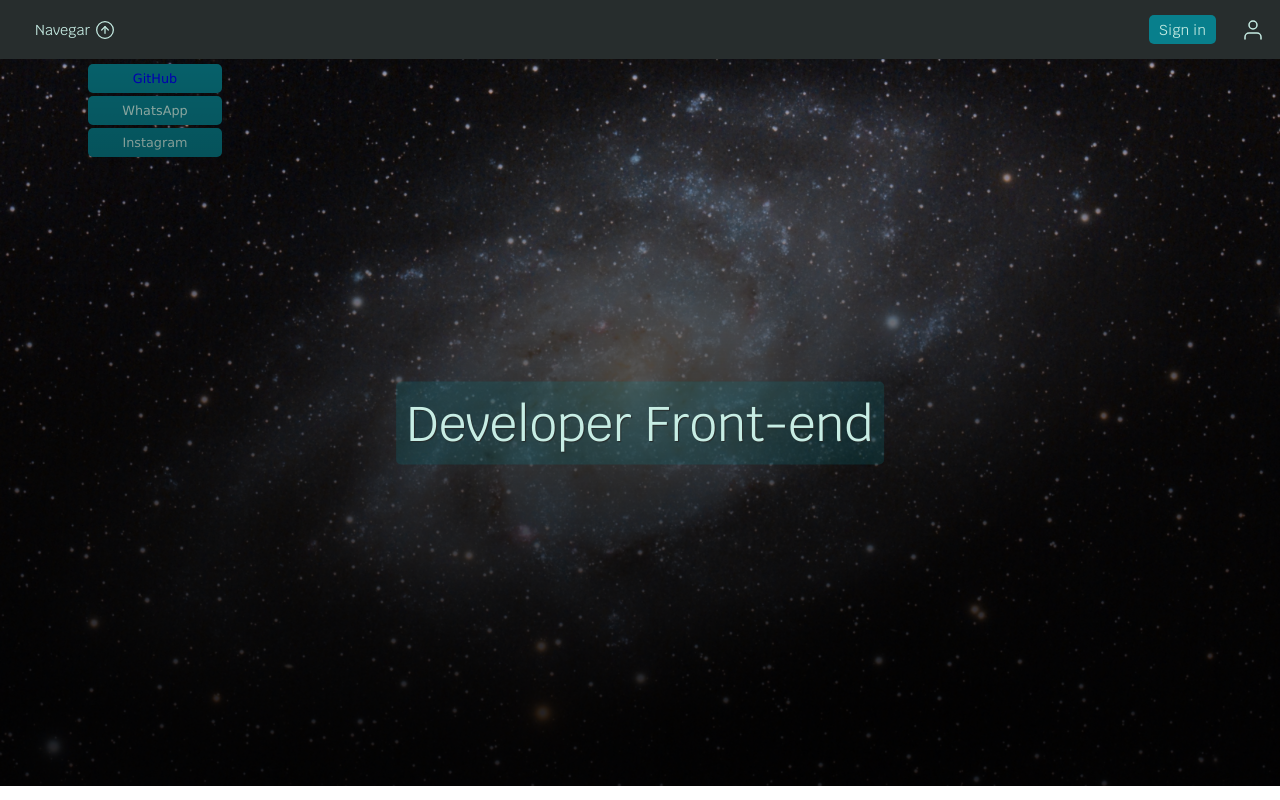
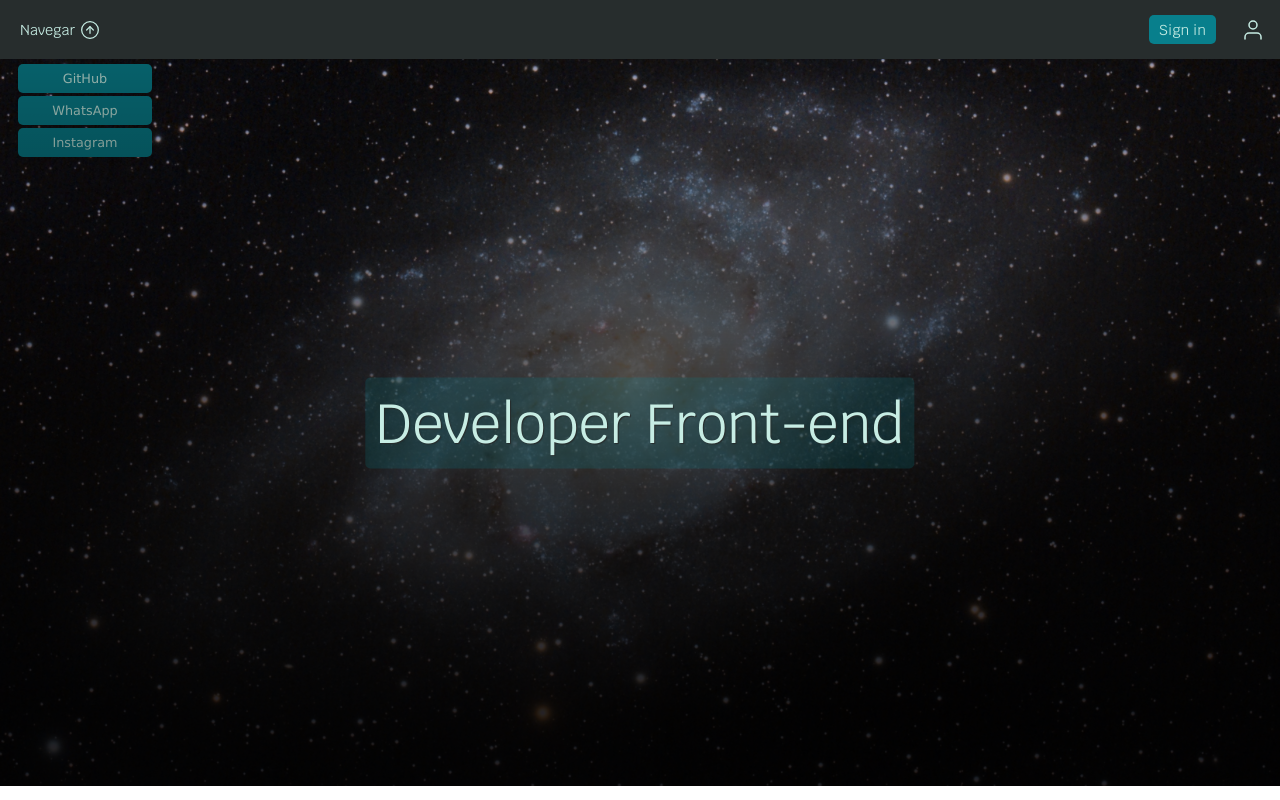
Before and after one commit to Gushigustavo/projetoparallax2, a plain HTML site: page index.html in a window 1280 px wide. Both pictures are taken after a click on the element 105 px from the left and 32 px from the top of the page. Drawn offline with Linux system fonts and the light colour scheme.

Commit message:
atualização

```diff
--- a/index.html
+++ b/index.html
@@ -46,9 +46,10 @@
 
     <section class="container3">
                  <ul style="display: none;" id="about" >
-                    <li><a href="https://wa.me/81994537053">GitHub</a></li>
+                    <li>GitHub</li>
                     <li>WhatsApp</li>
                     <li>Instagram</li>
+
                 </ul>
         <div class="text">Developer Front-end</div>
     </section>
--- a/style.css
+++ b/style.css
@@ -47,7 +47,7 @@ section.container1, section.container2{
     display: flex;
 
      font-family: var(--fontpadrao);
-     margin-left: 20px;
+     margin-left: 5px;
      font-size: 0.9em;
      color: var(--cor1);
 
@@ -109,7 +109,7 @@ margin-left: 15px;
 .container3 ul{
 
     color: var(--cor1);
-    margin-left:80px ;
+    margin-left:10px ;
     width: 140px;
     height: 90px;
     padding: 5px;
@@ -140,7 +140,7 @@ text-align: center;
     transform: translate(-50%, -50%);
     background-color: #087f8c34;
     font-family: var(--fontpadrao);
-    font-size: 3.8vw;
+    font-size: 4.3vw;
     color: var(--cor1);
     padding: 10px;
     border-radius: 5px;
```
